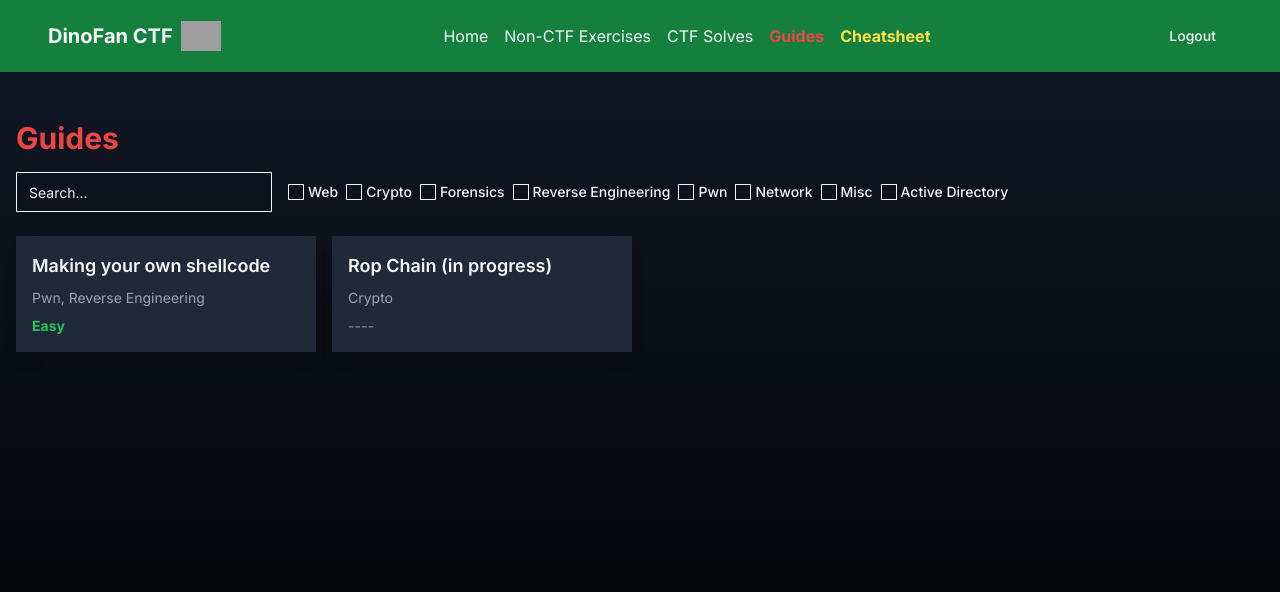
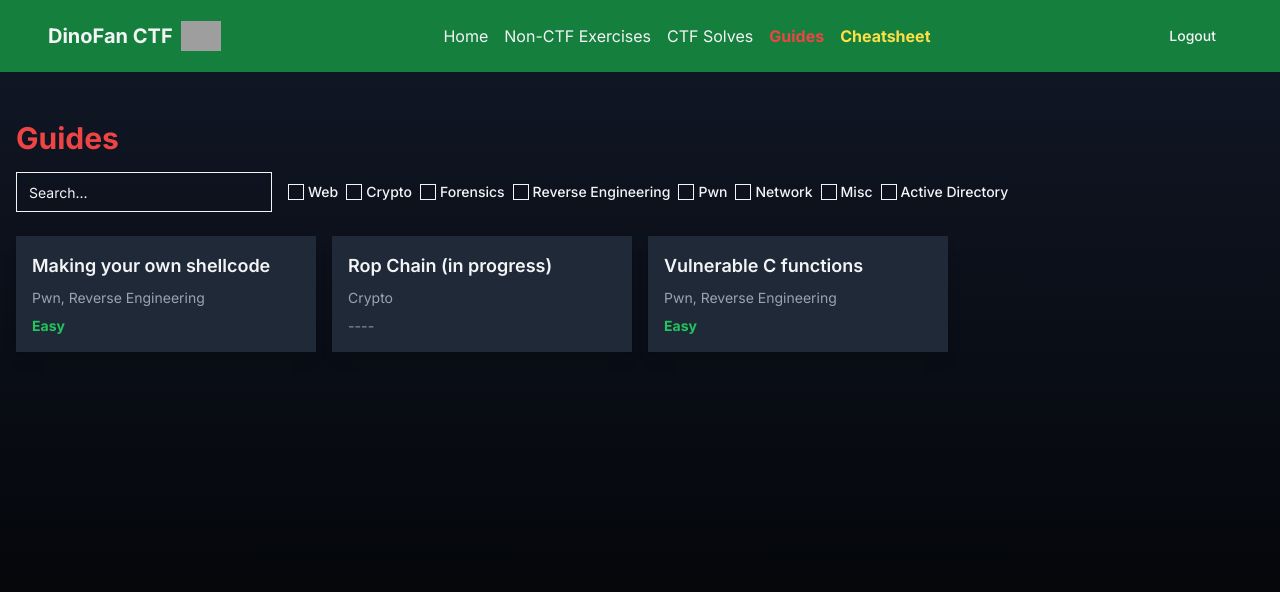
Before and after one commit to dino-fan777/dino-fan777.github.io, a Next.js app: page /guides in a window 1280 px wide. Shown: the top 592 px of the page. Built offline with nearby package versions, Linux system fonts and the light colour scheme; sample sign-in values are in the browser's storage; grey boxes are pictures that could not be loaded.

Commit message:
Guide 3 txt

```diff
--- a/public/data/guides.ts
+++ b/public/data/guides.ts
@@ -32,6 +32,16 @@ export const guides : Guide[] = [
     author: "---",
     guideFilePath: "---"
   },
+  {
+    id: 3,
+    title: "Vulnerable C functions",
+    content: "C functions that are either vulnerable by themselvs or by combination of certain factors.",
+    categories: ["Pwn", "Reverse Engineering"],
+    difficulty: "Easy",
+    vulnerability: "Depends on the function",
+    author: "dino_fan",
+    guideFilePath: "/data/guides/guide3.txt"
+    },
 ];
 
 export const categories = [
--- a/src/app/page.tsx
+++ b/src/app/page.tsx
@@ -18,7 +18,7 @@ export default function Home() {
         </p>
       </main>
       <footer className="bg-gray-800 text-center p-4">
-        <p>Access code is "irony" :D</p>
+        <p>Access code is "irony"</p>
       </footer>
     </div>
   )
```
Also changed, not shown: public/data/guides/guide3.txt (added).
